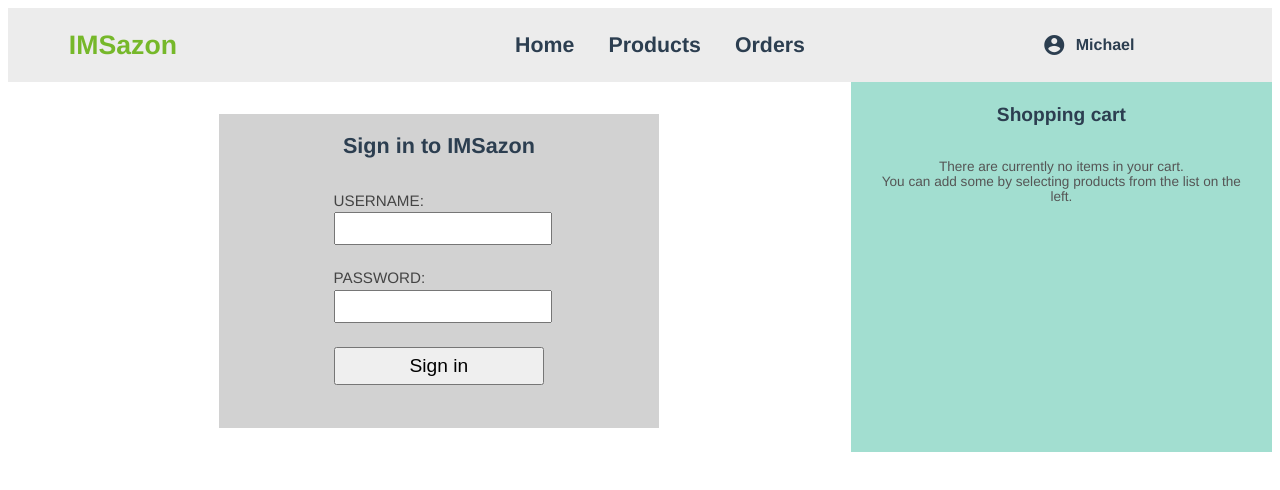
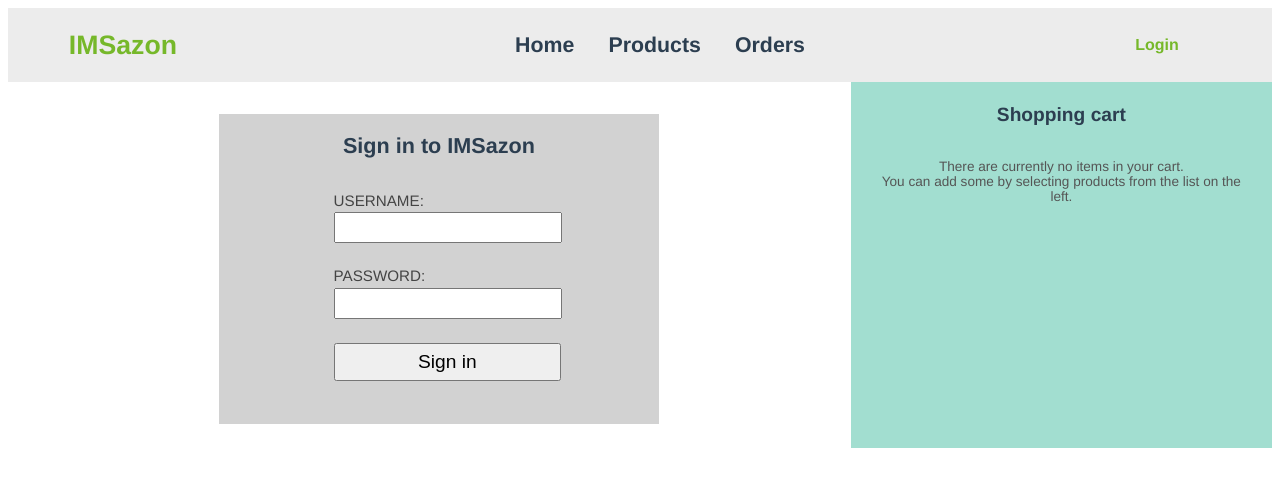
Before and after one commit to MICSTI/imsazon-frontend, a Vue app: page /#/login in a window 1280 px wide. Shown: the top 490 px of the page. Built offline with nearby package versions, Linux system fonts and the light colour scheme.

Commit message:
Add auth meta info to route defintions

```diff
--- a/src/components/Login.vue
+++ b/src/components/Login.vue
@@ -67,5 +67,10 @@
   input {
     width: 50%;
     height: 2em;
+    padding: 0 .5em;
+  }
+
+  input[type=button] {
+    width: 54%;
   }
 </style>
--- a/src/components/Nav.vue
+++ b/src/components/Nav.vue
@@ -18,7 +18,7 @@
           <div class="profile-link">{{user.name}}</div>
         </div>
         <div class="user-profile-not-logged-in" v-else>
-          Login
+          <router-link to="/login">Login</router-link>
         </div>
       </div>
     </nav>
@@ -38,7 +38,7 @@
         ])
       },
       created () {
-        this.$store.dispatch('getUser')
+        // this.$store.dispatch('getUser')
       },
       name: 'app-nav'
     }
--- a/src/router/index.js
+++ b/src/router/index.js
@@ -22,12 +22,18 @@ const router = new Router({
     {
       path: '/products',
       name: 'Products',
-      component: Products
+      component: Products,
+      meta: {
+        requiresAuth: true
+      }
     },
     {
       path: '/orders',
       name: 'Orders',
-      component: Orders
+      component: Orders,
+      meta: {
+        requiresAuth: true
+      }
     },
     {
       path: '*',
@@ -37,8 +43,14 @@ const router = new Router({
 })
 
 router.beforeEach((to, from, next) => {
-  // TODO check if user is logged in
-  next()
+  if (to.matched.some(record => record.meta.requiresAuth)) {
+    next({
+      path: '/login',
+      query: to.fullPath
+    })
+  } else {
+    next()
+  }
 })
 
 export default router
```
